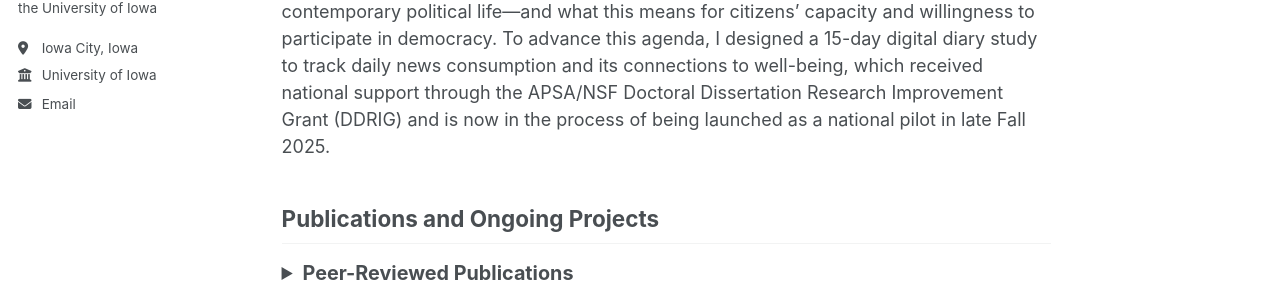
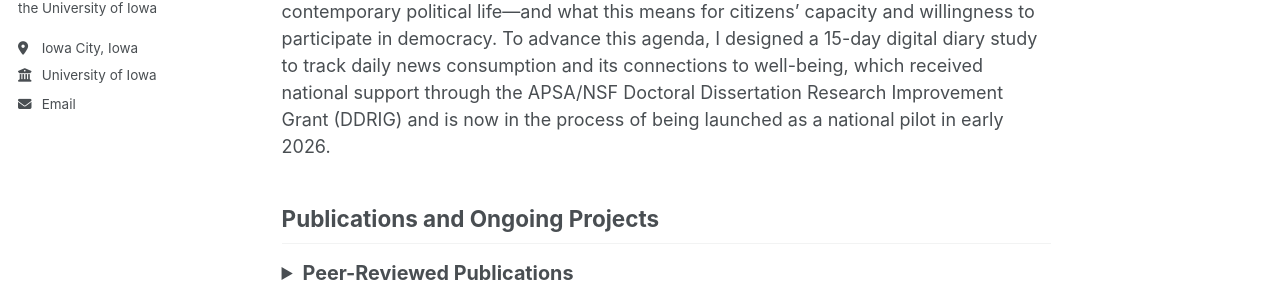
Before and after one commit to sbgerot/sbgerot.github.io, a Jekyll site: the page built from _pages/publications.md, in a window 1280 px wide and 900 px high. Shown: the part 460-762 px from the top of the window. Built offline with Jekyll 4.4.1, drawn with Linux system fonts in a browser that asks for light colours; some of the changed text lies outside the part shown.

Commit message:
Update publications.md

```diff
--- a/_pages/publications.md
+++ b/_pages/publications.md
@@ -7,7 +7,7 @@ author_profile: true
 
 # Research Overview
 
-I am a scholar of American Politics and Political Communication whose research examines how habitual political news consumption influences citizens’ attitudes, the accuracy of their beliefs, and their emotional well-being. Drawing on surveys, typological analyses, time-series modeling, and diary-based methods, I develop a dual-dimensional framework that captures both the frequency and automaticity of political news engagement. This approach shifts the focus from what people consume to how they consume it, helping explain why individuals with similar exposure to political news often arrive at very different beliefs, levels of trust, or emotional responses. My work contributes to urgent conversations on misinformation and affective polarization by offering a behavioral perspective on how deeply embedded media routines shape political cognition and affect in a fragmented information environment. It also underscores the growing emotional toll of contemporary political life—and what this means for citizens’ capacity and willingness to participate in democracy. To advance this agenda, I designed a 15-day digital diary study to track daily news consumption and its connections to well-being, which received national support through the APSA/NSF Doctoral Dissertation Research Improvement Grant (DDRIG) and is now in the process of being launched as a national pilot in late Fall 2025.
+I am a scholar of American Politics and Political Communication whose research examines how habitual political news consumption influences citizens’ attitudes, the accuracy of their beliefs, and their emotional well-being. Drawing on surveys, typological analyses, time-series modeling, and diary-based methods, I develop a dual-dimensional framework that captures both the frequency and automaticity of political news engagement. This approach shifts the focus from what people consume to how they consume it, helping explain why individuals with similar exposure to political news often arrive at very different beliefs, levels of trust, or emotional responses. My work contributes to urgent conversations on misinformation and affective polarization by offering a behavioral perspective on how deeply embedded media routines shape political cognition and affect in a fragmented information environment. It also underscores the growing emotional toll of contemporary political life—and what this means for citizens’ capacity and willingness to participate in democracy. To advance this agenda, I designed a 15-day digital diary study to track daily news consumption and its connections to well-being, which received national support through the APSA/NSF Doctoral Dissertation Research Improvement Grant (DDRIG) and is now in the process of being launched as a national pilot in early 2026.
 
 <style>
   details ul {
```
Also changed, not shown: other parts of _pages/publications.md (+1 -1 lines).
